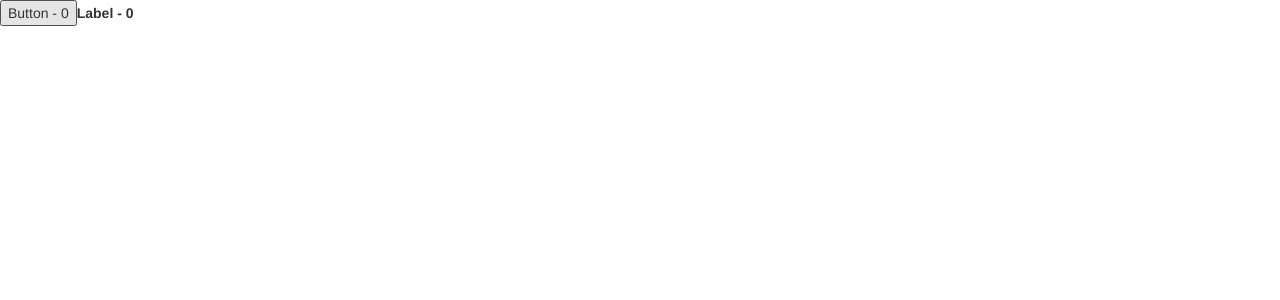
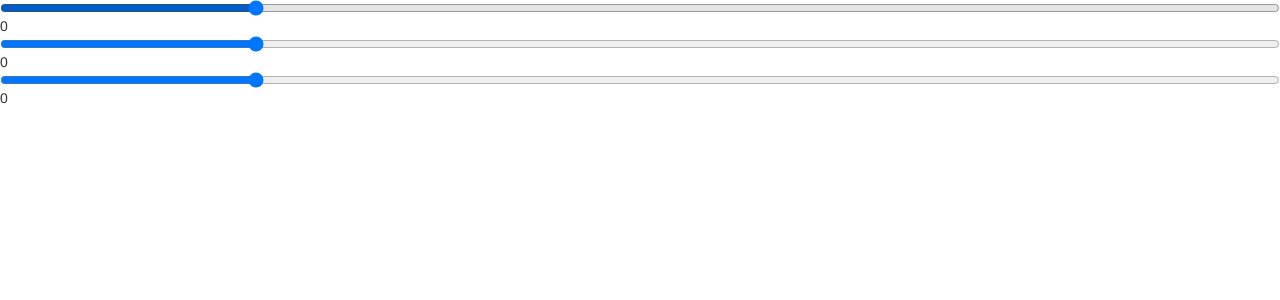
Before and after one commit to heron2014/react-fundamentals, a React app: page / in a window 1280 px wide. Shown: the top 300 px of the page. Built offline with nearby package versions, Linux system fonts and the light colour scheme.

Commit message:
three sliders with state -prepare for composable component see #13

```diff
--- /dev/null
+++ b/App8.js
@@ -0,0 +1,51 @@
+import React from 'react';
+import ReactDOM from 'react-dom';
+
+
+class App8 extends React.Component {
+  constructor () {
+    super ();
+    this.state = {
+      red: 0,
+      green: 0,
+      blue: 0
+    }
+    this.update = this.update.bind(this);
+  }
+
+  update(e) {
+    this.setState({
+      red: ReactDOM.findDOMNode(this.refs.red.refs.inp).value,
+      green: ReactDOM.findDOMNode(this.refs.green.refs.inp).value,
+      blue: ReactDOM.findDOMNode(this.refs.blue.refs.inp).value
+    })
+  }
+
+  render () {
+    return (
+      <div>
+        <Slider ref="red" update={this.update} />
+        {this.state.red}
+        <br />
+        <Slider ref="green" update={this.update} />
+        {this.state.green}
+        <br />
+        <Slider ref="blue" update={this.update} />
+        {this.state.blue}
+        <br />
+      </div>
+    )
+  }
+}
+
+class Slider extends React.Component {
+  render () {
+    return (
+      <div>
+        <input ref="inp" type="range" min="0" max="255" onChange={this.props.update} />
+      </div>
+    )
+  }
+}
+
+ReactDOM.render(<App8 />, document.getElementById('app'));
--- a/main.js
+++ b/main.js
@@ -1,5 +1,5 @@
 // import React from 'react';
 // import ReactDOM from 'react-dom';
-import App from './App7';
+import App from './App8';
 
 // ReactDOM.render(<App />, document.getElementById('app'));
```
